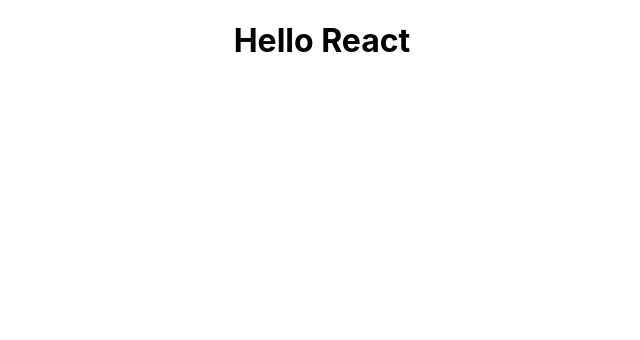
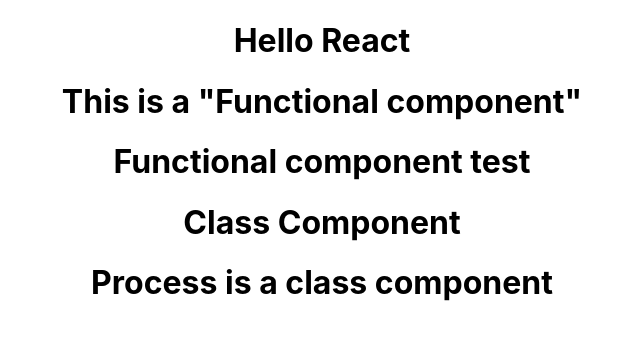
Before and after one commit to carthy93/my-frist-react-app, a React (Create React App) app: page / in a window 1280 px wide. Shown: the top 340 px of the page, without its empty margins (318-958 px from the left). Built offline with nearby package versions, Linux system fonts and the light colour scheme.

Commit message:
components and its types

```diff
--- a/src/App.js
+++ b/src/App.js
@@ -1,9 +1,17 @@
 import "./App.css";
+import Welcome from "./components/Welcome";
+import Test from "./components/Test";
+import Track from "./components/Track";
+import Process from "./components/Process";
 
 function App() {
   return (
     <div className="App">
       <h1> Hello React </h1>
+      <Welcome />
+      <Test />
+      <Track />
+      <Process />
     </div>
   );
 }
--- /dev/null
+++ b/src/components/Process.js
@@ -0,0 +1,11 @@
+import React from "react";
+
+export default class Process extends React.Component {
+  render() {
+    return (
+      <div>
+        <h1>Process is a class component</h1>
+      </div>
+    );
+  }
+}
--- /dev/null
+++ b/src/components/Test.js
@@ -0,0 +1,9 @@
+import React from "react";
+
+export default function test() {
+  return (
+    <div>
+      <h1>Functional component test</h1>
+    </div>
+  );
+}
--- /dev/null
+++ b/src/components/Track.js
@@ -0,0 +1,11 @@
+import React, { Component } from "react";
+
+export default class Track extends Component {
+  render() {
+    return (
+      <div>
+        <h1>Class Component</h1>
+      </div>
+    );
+  }
+}
--- /dev/null
+++ b/src/components/Welcome.js
@@ -0,0 +1,7 @@
+import React from "react";
+
+const Welcome = () => {
+  return <h1>This is a "Functional component"</h1>;
+};
+
+export default Welcome;
```
